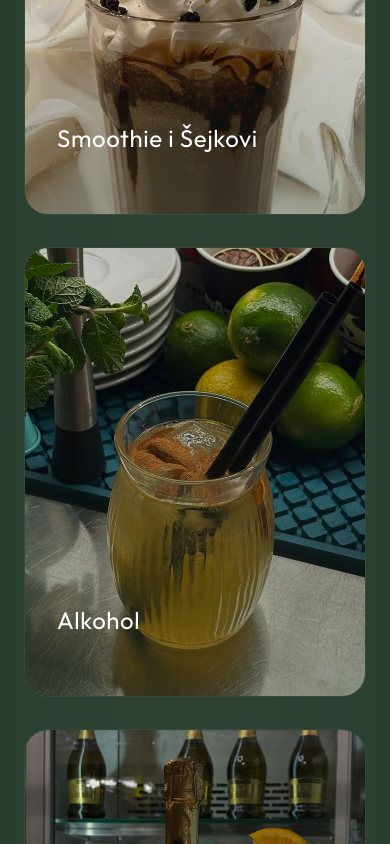
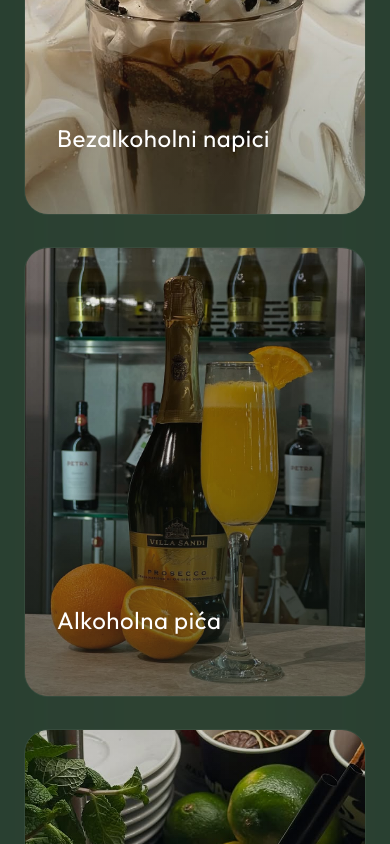
Before and after one commit to DarioBuljovcic/platz, a Next.js app: page / in a window 390 px wide. Shown: the part 3780-4624 px from the top of the page. Built offline with nearby package versions, Linux system fonts and the light colour scheme.

Commit message:
feat: Implement dynamic menu category selection with slugs and server-side rendering, refactor partner line animation, and update navigation links.

```diff
--- a/app/components/ContactSection.tsx
+++ b/app/components/ContactSection.tsx
@@ -1,4 +1,4 @@
-import { MapPin, Phone, Mail, Clock, Instagram, Facebook, ExternalLink } from "lucide-react";
+import { MapPin, Phone, Mail, Clock, Instagram, Facebook, ExternalLink, Megaphone } from "lucide-react";
 import { FadeIn } from "./FadeIn";
 import PageDecoration from "./PageDecoration";
 
@@ -92,7 +92,7 @@ export function ContactSection() {
           <FadeIn delay={400}>
             <div className="space-y-6">
               <div className="w-12 h-12 rounded-full bg-white/5 flex items-center justify-center">
-                <Instagram className="text-gold" size={24} />
+                <Megaphone className="text-gold" size={24} />
               </div>
               <div>
                 <h4 className="font-bold uppercase tracking-widest text-xs text-beige/50 mb-3">Društvene mreže</h4>
--- a/app/components/Header.tsx
+++ b/app/components/Header.tsx
@@ -67,7 +67,7 @@ const Header = () => {
                 {/* Main Header */}
                 <div className={` h-20 md:h-24 px-6 md:px-10 flex items-center justify-between transition-all duration-500 `}>
                     {/* Brand */}
-                    <a href="/" className="flex items-center gap-4 group">
+                    <Link href="/" className="flex items-center gap-4 group">
                         <div className="w-10 h-10 md:w-12 md:h-12 bg-white/5 text-gold rounded-xl overflow-hidden flex items-center justify-center font-display font-bold text-2xl shadow-md group-hover:bg-white/10 group-hover:shadow-lg transition-all duration-300 transform group-hover:-translate-y-1 border border-white/10">
                             <Image src="/Logo.webp" alt="Logo" width={50} height={50} priority fetchPriority='high' />
                         </div>
@@ -75,7 +75,7 @@ const Header = () => {
                             <h1 className="font-display font-semibold text-lg md:text-xl tracking-wide uppercase text-white m-0 leading-none">Platz</h1>
                             <p className="text-[9px] md:text-[10px] text-white/70 mt-1 tracking-widest uppercase font-semibold">Zajednica ljubitelja kafe</p>
                         </div>
-                    </a>
+                    </Link>
 
                     {/* Desktop Nav */}
                     <nav className="hidden md:flex items-center gap-10">
--- a/app/components/MainMenu.tsx
+++ b/app/components/MainMenu.tsx
@@ -10,35 +10,34 @@ export default function MainMenuSection() {
     const [activeCard, setActiveCard] = useState<number | null>(null);
     const cardRefs = useRef<(HTMLDivElement | null)[]>([]);
 
-    // Array of your menu categories to make the code clean and easy to edit
     const categories = [
         {
             id: 1,
-            title: "Topli Napitci",
+            title: "Kafe i topli napici",
             description: "Savršen početak dana",
             image: "/images/coffee.jpg",
-            link: "/menu?cat=Topli Napitci",
+            categorySlug: "kafe-i-topli-napici",
         },
         {
             id: 2,
-            title: "Smoothie i Šejkovi",
-            description: "Sveže i zdravo",
+            title: "Bezalkoholni napici",
+            description: "Sveže i osvežavajuće",
             image: "/images/smoothie.jpg",
-            link: "/menu?cat=Smoothie i Šejkovi",
+            categorySlug: "osvezavajuci-bezalkoholni-napici",
         },
         {
             id: 3,
-            title: "Alkohol",
-            description: "Piva, žestina i kokteli",
-            image: "/images/coctail.jpg",
-            link: "/menu?cat=Alkohol",
+            title: "Alkoholna pića",
+            description: "Piva, vina i žestina",
+            image: "/images/alchocol.jpg",
+            categorySlug: "alkoholna-pica",
         },
         {
             id: 4,
-            title: "Vina",
-            description: "Pažljivo birane etikete",
-            image: "/images/alchocol.jpg",
-            link: "/menu?cat=Vina",
+            title: "Kokteli",
+            description: "Klasični i autorski miksovi",
+            image: "/images/coctail.jpg",
+            categorySlug: "kokteli",
         },
 
     ];
@@ -123,7 +122,7 @@ export default function MainMenuSection() {
                                 className="h-full"
                             >
                                 <Link
-                                    href={category.link}
+                                    href={`/menu?cat=${category.categorySlug}`}
                                     className={`group relative h-[450px] rounded-3xl overflow-hidden cursor-pointer block border border-white/5 transition-all duration-500 ${activeCard === index ? "ring-2 ring-gold/30 shadow-2xl shadow-gold/10" : "lg:hover:ring-2 lg:hover:ring-gold/30 lg:hover:shadow-2xl lg:hover:shadow-gold/10"
                                         }`}
                                 >
--- a/app/data/menu_v2.json
+++ b/app/data/menu_v2.json
@@ -1,6 +1,7 @@
 [
   {
     "category": "Kafe i topli napici",
+    "slug": "kafe-i-topli-napici",
     "subcategories": [
       {
         "name": "Espresso kafe",
@@ -110,6 +111,7 @@
   },
   {
     "category": "Osvežavajući bezalkoholni napici",
+    "slug": "osvezavajuci-bezalkoholni-napici",
     "subcategories": [
       {
         "name": "Limunade i ceđeni sokovi",
@@ -225,6 +227,7 @@
   },
   {
     "category": "Alkoholna pića",
+    "slug": "alkoholna-pica",
     "subcategories": [
       {
         "name": "Pivo",
@@ -421,6 +424,7 @@
   },
   {
     "category": "Kokteli",
+    "slug": "kokteli",
     "subcategories": [
       {
         "name": "Kokteli",
--- a/app/globals.css
+++ b/app/globals.css
@@ -56,7 +56,7 @@ body {
 
 @keyframes scroll {
   from { transform: translateX(0); }
-  to { transform: translateX(-50%); }
+  to { transform: translateX(-33.3%); }
 }
 
 .animate-scroll {
--- /dev/null
+++ b/app/lib/menu.ts
@@ -0,0 +1,79 @@
+import menuDataJson from "../data/menu_v2.json";
+
+export type MenuItem = {
+  name: string;
+  desc?: string;
+  price: string;
+  image?: string;
+  longDesc?: string;
+};
+
+export type MenuSection = {
+  title: string;
+  items: MenuItem[];
+};
+
+export type MenuSubcategory = {
+  name: string;
+  image?: string;
+  items?: MenuItem[];
+  sections?: MenuSection[];
+};
+
+export type MenuCategoryData = {
+  category: string;
+  slug: string;
+  subcategories?: MenuSubcategory[];
+  items?: MenuItem[];
+};
+
+type SearchParamsValue = string | string[] | undefined;
+
+const menuData = menuDataJson as MenuCategoryData[];
+
+function normalizeParam(value: string) {
+  return value.trim().toLocaleLowerCase("sr-Latn-RS");
+}
+
+function normalizeLegacyCategory(value: string) {
+  return normalizeParam(value)
+    .normalize("NFD")
+    .replace(/[\u0300-\u036f]/g, "");
+}
+
+export function getMenuCategories() {
+  return menuData.map(({ category, slug }) => ({
+    label: category,
+    slug,
+  }));
+}
+
+export function resolveMenuCategory(catParam: SearchParamsValue) {
+  const rawParam = Array.isArray(catParam) ? catParam[0] : catParam;
+  const fallbackCategory = menuData[0];
+
+  if (!rawParam) {
+    return {
+      categories: getMenuCategories(),
+      activeSlug: fallbackCategory.slug,
+      activeData: fallbackCategory,
+    };
+  }
+
+  const normalizedParam = normalizeParam(rawParam);
+  const normalizedLegacyParam = normalizeLegacyCategory(rawParam);
+
+  const matchedCategory =
+    menuData.find((category) => normalizeParam(category.slug) === normalizedParam) ||
+    menuData.find(
+      (category) =>
+        normalizeLegacyCategory(category.category) === normalizedLegacyParam
+    ) ||
+    fallbackCategory;
+
+  return {
+    categories: getMenuCategories(),
+    activeSlug: matchedCategory.slug,
+    activeData: matchedCategory,
+  };
+}
--- a/app/menu/page.tsx
+++ b/app/menu/page.tsx
@@ -1,29 +1,43 @@
-'use client'
 import React from 'react'
 import Menu from '../components/Menu'
 import { FadeIn } from '../components/FadeIn'
 import { ChevronLeft } from 'lucide-react'
 import ScrollToTop from '../components/ScrollToTop'
+import { resolveMenuCategory } from '../lib/menu'
+import Link from 'next/link'
 
-export default function FullMenuPage() {
+type FullMenuPageProps = {
+    searchParams?: Promise<{
+        cat?: string | string[]
+    }>
+}
+
+export default async function FullMenuPage({ searchParams }: FullMenuPageProps) {
+    const resolvedSearchParams = await searchParams
+    const { categories, activeSlug, activeData } = resolveMenuCategory(resolvedSearchParams?.cat)
+
     return (
         <main className="min-h-screen bg-green-accent md:pt-52 pt-32 pb-16">
             <ScrollToTop />
             <div className="max-w-7xl mx-auto px-6 md:px-12 mb-12">
                 <FadeIn>
-                    <a
+                    <Link
                         href="/#menu"
                         className="inline-flex items-center gap-2 text-gold hover:text-white transition-colors group mb-8"
                     >
                         <ChevronLeft size={20} className="group-hover:-translate-x-1 transition-transform" />
                         Nazad na početnu
-                    </a>
+                    </Link>
                     <h1 className="font-display text-5xl md:text-7xl text-white mb-4">Kompletan Meni</h1>
                     <div className="w-20 h-1 bg-gold"></div>
                 </FadeIn>
             </div>
 
-            <Menu />
+            <Menu
+                categories={categories}
+                activeSlug={activeSlug}
+                activeData={activeData}
+            />
         </main>
     )
 }
```
Also changed, not shown: app/components/Menu.tsx (+38 -50 lines), app/components/PartnersLine.tsx (+14 -11 lines), public/logos/gorki_list.png.
